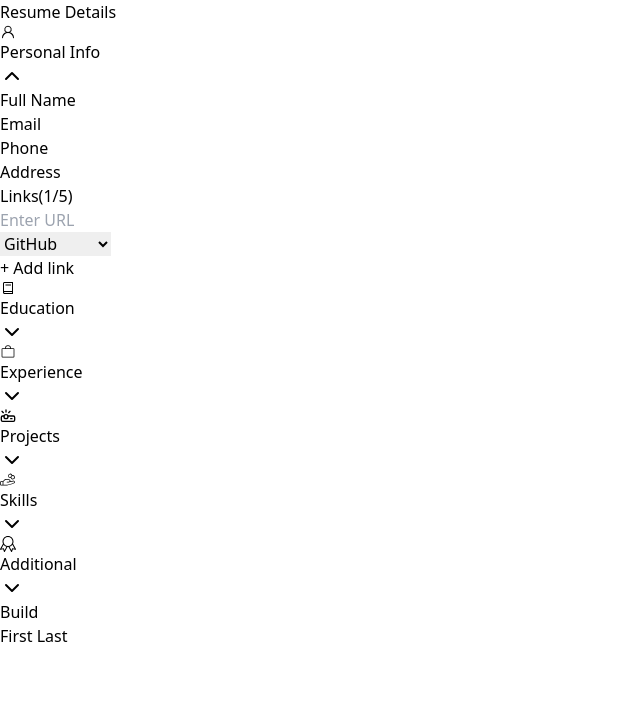
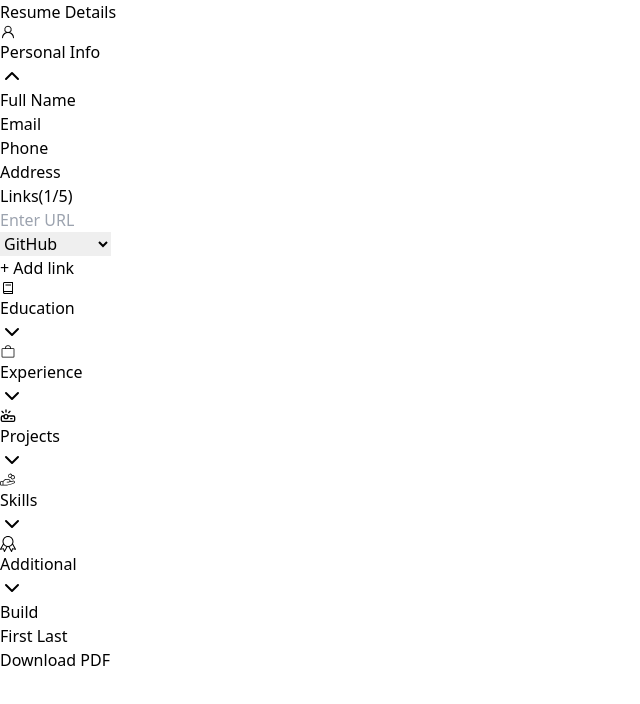
Before and after one commit to Prince9g/AI-Resume-builder, a React (Vite) app in the folder frontend/: page / in a window 1280 px wide. Shown: the top 704 px of the page, without its empty margins (0-640 px from the left). Built offline with nearby package versions, Linux system fonts and the light colour scheme.

Commit message:
added download functionality

```diff
--- a/frontend/package.json
+++ b/frontend/package.json
@@ -11,12 +11,14 @@
   },
   "dependencies": {
     "axios": "^1.8.1",
+    "html2pdf.js": "^0.10.3",
     "lucide-react": "^0.479.0",
     "pdf-lib": "^1.17.1",
     "react": "^19.0.0",
     "react-dom": "^19.0.0",
     "react-icons": "^5.5.0",
     "react-router-dom": "^7.3.0",
+    "react-to-print": "^3.0.5",
     "react-toastify": "^11.0.5"
   },
   "devDependencies": {
--- a/frontend/src/App.jsx
+++ b/frontend/src/App.jsx
@@ -1,17 +1,14 @@
 import React from 'react'
 import Templates from './components/Templates'
 import Builder from './components/Builder'
-import FAQ from './components/FAQ'
 
 // import Template from './components/Template'
 
 const App = () => {
   return (
     <div className="bg-slate-50">
-      {/* <FAQ/> */}
       <Builder/>
       {/* <Templates/> */}
-      {/* <ModifyPdf/> */}
     </div>
   )
 }
--- a/frontend/src/components/Builder.jsx
+++ b/frontend/src/components/Builder.jsx
@@ -1,6 +1,7 @@
-import React, { useState } from 'react'
+import React, { useRef, useState } from 'react'
 import ResumeForm from './ResumeForm'
 import ResumeTemplate1 from './ResumeTemplate1'
+import html2pdf from "html2pdf.js";
 
 const Builder = () => {
   const [formData, setFormData] = useState({
@@ -16,12 +17,100 @@ const Builder = () => {
       honors: [""]
     });
 
+    // Reference for Resume Preview
+    const resumeRef = useRef(null);
+
+  // Function to generate PDF
+    const handleDownloadPDF = () => {
+      if (!resumeRef.current) {
+        console.error("Resume reference is null");
+        return;
+    }
+
+    html2pdf()
+      .from(resumeRef.current)
+      .save("Resume.pdf");
+  };
+
+
   return (
-    <div className="flex items-start gap-4">
+    <div>
+    <div className="flex items-start justify-evenly gap-4">
       <ResumeForm formData={formData} setFormData={setFormData}/>
-      <ResumeTemplate1 formData={formData}/>
+      <div ref={resumeRef} className="shadow-md">
+          <ResumeTemplate1 formData={formData} />
+      </div>
+      {/* <ResumeTemplate1 formData={formData}/> */}
+    </div>
+    <button
+        onClick={handleDownloadPDF}
+        className="px-4 py-2 bg-green-600 text-white rounded-md mt-4"
+      >
+        Download PDF
+      </button>
     </div>
   )
 }
 
 export default Builder
+
+
+
+// import React, { useRef, useState } from "react";
+// import ResumeForm from "./ResumeForm";
+// import ResumeTemplate1 from "./ResumeTemplate1";
+// import html2pdf from "html2pdf.js";
+
+// const Builder = () => {
+//   const [formData, setFormData] = useState({
+//     name: "",
+//     email: "",
+//     phone: "",
+//     address: "",
+//     links: [{ type: "", url: "" }],
+//     education: [{ university: "", degree: "", gpa: "", location: "", startDate: "", endDate: "" }],
+//     experience: [{ company: "", role: "", location: "", startDate: "", endDate: "", description: "" }],
+//     projects: [{ name: "", liveLink: "", repoLink: "", techStack: "", description: "" }],
+//     skills: [{ ProgrammingLanguages: "", CoreCompetencies: "", Frameworks: "", TechStack: "", DeveloperTools: "", AdditionalSkills: "" }],
+//     honors: [""]
+//   });
+
+//   // Reference for Resume Preview
+//   const resumeRef = useRef(null);
+
+//   // Function to generate PDF
+//   const handleDownloadPDF = () => {
+//     if (!resumeRef.current) {
+//       console.error("Resume reference is null");
+//       return;
+//     }
+
+//     html2pdf()
+//       .from(resumeRef.current)
+//       .save("Resume.pdf");
+//   };
+
+//   return (
+//     <div className="flex flex-col items-center gap-4">
+//       <div className="flex items-start gap-4">
+//         {/* Left Side: Resume Form */}
+//         <ResumeForm formData={formData} setFormData={setFormData} />
+
+//         {/* Right Side: Resume Preview (To be Printed) */}
+//         <div ref={resumeRef} className="border p-4 shadow-lg bg-white w-full">
+//           <ResumeTemplate1 formData={formData} />
+//         </div>
+//       </div>
+
+//       {/* Button to Download PDF */}
+//       <button
+//         onClick={handleDownloadPDF}
+//         className="px-4 py-2 bg-green-600 text-white rounded-md mt-4"
+//       >
+//         Download PDF
+//       </button>
+//     </div>
+//   );
+// };
+
+// export default Builder;
--- a/frontend/src/components/ResumeForm.jsx
+++ b/frontend/src/components/ResumeForm.jsx
@@ -82,7 +82,7 @@ const ResumeForm = ({formData, setFormData}) => {
   };
 
   return (
-    <form onSubmit={handleSubmit} className="w-1/3 mx-auto min-h-screen p-6 rounded-lg shadow-md">
+    <form onSubmit={handleSubmit} className="w-1/3 min-h-screen p-6 rounded-lg shadow-md">
       <h2 className="text-xl font-bold mb-4">Resume Details</h2>
       <div className="border flex flex-col gap-8 p-4 rounded-lg">
         {/* Section 1 - Personal Information */}
--- a/frontend/src/components/ResumeTemplate1.jsx
+++ b/frontend/src/components/ResumeTemplate1.jsx
@@ -27,7 +27,7 @@ const ResumeTemplate1 = ({ formData }) => {
     honors.some((honor) => honor);
 
   return (
-    <div className="w-[794px] h-[1123px] mx-auto p-10 bg-white shadow-lg border border-gray-300">
+    <div className="w-[794px] h-[1123px] p-10 bg-white shadow-lg border border-gray-300">
       {/* Header */}
       <div className="text-center pb-2">
         <h1 className="text-3xl font-bold">{name || "First Last"}</h1>
```
Also changed, not shown: 1 other file (tests, documents, lock files or other folders).
